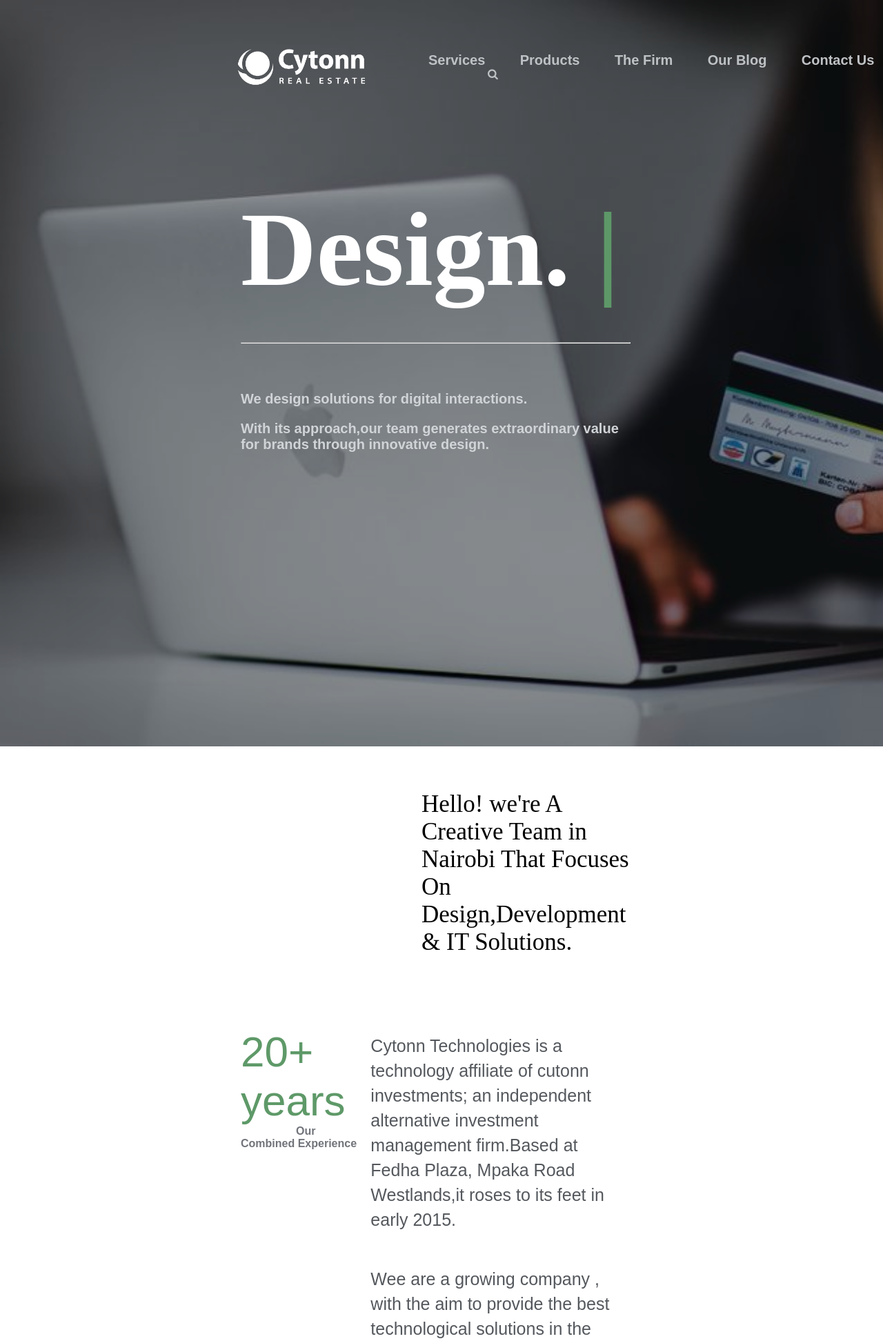
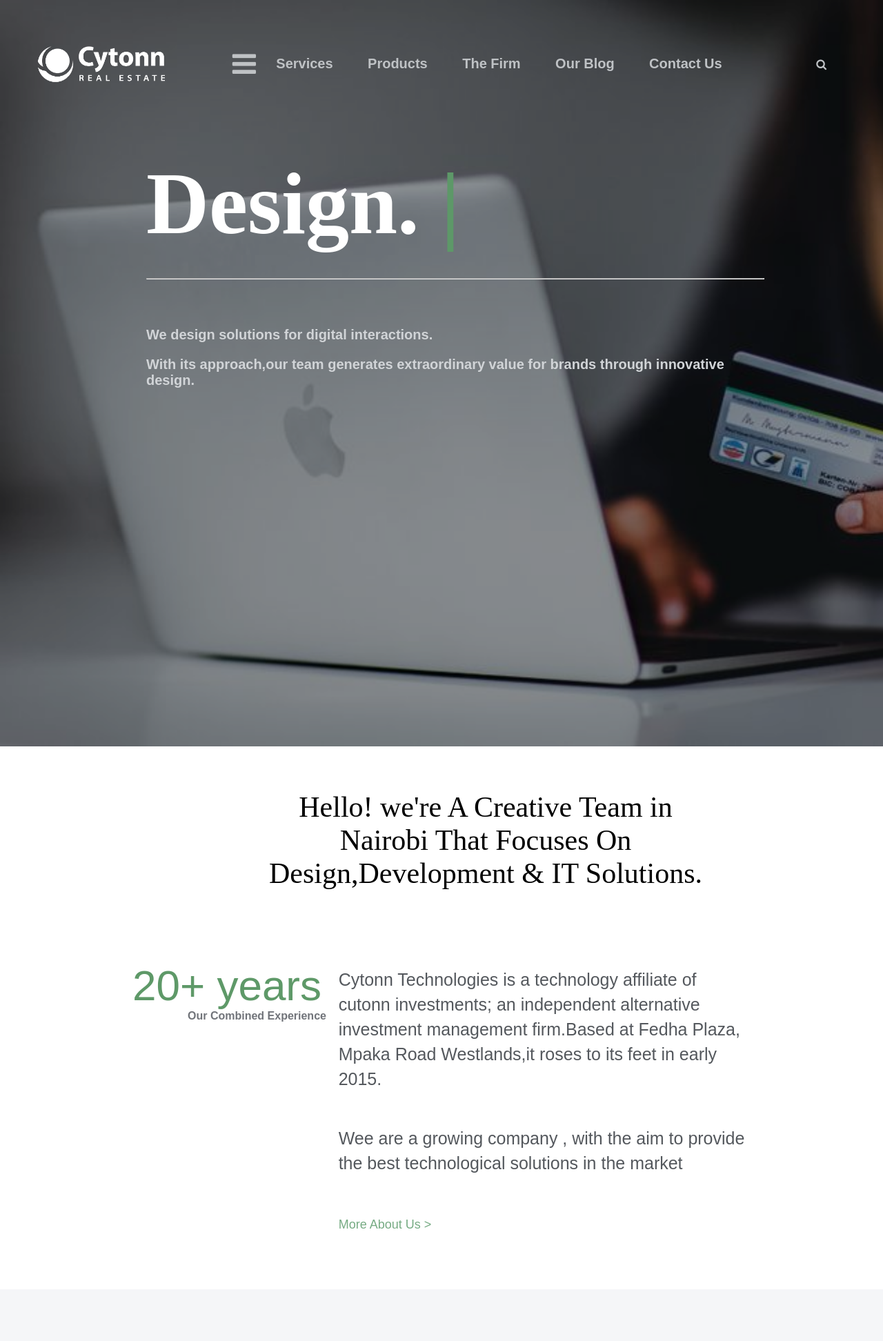
Before and after one commit to mukotso/styling-challenge-2, a PHP site: page / in a window 1280 px wide; the page is wider, and only the part inside the window is pictured. Shown: the top 1944 px of that part at 69% size. Run offline with PHP 8.4, Linux system fonts and the light colour scheme.

Commit message:
second last version

```diff
--- a/css/style.css
+++ b/css/style.css
@@ -9,6 +9,7 @@
   align-items: center;
   justify-content: space-between; }
   header .logo a {
+    margin-left: 40%;
     display: none; }
 
 header .show {
@@ -50,6 +51,12 @@
     padding-right: 20px;
     margin: 0px; } }
 
+@media only screen and (min-width: 781px) and (max-width: 1400px) {
+  main, #header {
+    padding-left: 20px;
+    padding-right: 20px;
+    margin: 0px; } }
+
 ul > li > i {
   font-size: 50px;
   font-weight: bolder; }
@@ -57,18 +64,29 @@
 #header {
   background-image: linear-gradient(rgba(0, 0, 0, 0.4), rgba(0, 0, 0, 0.4)), url(../images/bg2.jpeg);
   background-size: cover;
-  height: 87vh; }
-  @media only screen and (min-width: 280px) and (max-width: 780px) {
-    #header {
-      width: 100%;
-      height: 100vh; } }
+  height: 87vh;
+  width: 100%; }
 
 .design {
-  margin-top: 142px;
-  color: white;
-  font-size: 76px;
-  font-family: Serif;
-  margin-bottom: -55px; }
+  font-family: Serif; }
+  .design p {
+    margin-block-end: 0px;
+    margin-top: 11%;
+    margin-bottom: 4%;
+    color: white;
+    font-size: 126px;
+    font-weight: bold;
+    word-break: break-word; }
+    @media only screen and (min-width: 581px) and (max-width: 780px) {
+      .design p {
+        margin-top: 15%;
+        margin-bottom: 17%;
+        font-size: 86px; } }
+    @media only screen and (min-width: 280px) and (max-width: 580px) {
+      .design p {
+        margin-top: 15%;
+        margin-bottom: 7%;
+        font-size: 66px; } }
   .design span {
     color: #5d9868; }
   @media only screen and (min-width: 280px) and (max-width: 780px) {
@@ -86,8 +104,8 @@
       width: 100%; } }
 
 .container {
-  margin-left: 349px;
-  margin-right: 366px; }
+  margin-left: 15%;
+  margin-right: 15%; }
   @media only screen and (min-width: 781px) and (max-width: 999px) {
     .container {
       margin-left: 5px;
@@ -99,19 +117,17 @@
 
 #hello {
   margin-top: 5%;
-  font-size: 35px;
-  margin-left: 611px;
+  font-size: 42px;
+  margin-left: 30%;
+  margin-right: 20%;
   margin-bottom: 87px;
   font-family: Serif;
-  align-self: center;
-  word-break: break-word; }
+  text-align: center;
+  font-weight: lighter; }
   @media only screen and (min-width: 280px) and (max-width: 780px) {
     #hello {
-      width: 100%;
-      margin-top: 20%;
-      font-size: 32px;
-      margin-left: 11px;
-      margin-bottom: 7px; } }
+      margin-left: 20%;
+      margin-right: 10%; } }
   #hello span {
     margin-left: 102px; }
 
--- a/index.html
+++ b/index.html
@@ -10,25 +10,6 @@
 <body>
 <div id="header" >
 
-<!--    <nav class="navbar">-->
-        <!-- LOGO -->
-        <!--        <div id="logo-wrapper">-->
-        <!--            <div class="logo"><img src="./images/logo.png" alt=" cytonn Logo" height="65px" width="195px">-->
-        <!--            </div>-->
-
-        <!--        </div>-->
-
-        <!--        &lt;!&ndash; NAVIGATION MENU &ndash;&gt;-->
-        <!--        <ul class="nav-links">-->
-        <!--            <div class="menu">-->
-        <!--                <li>Services</li>-->
-        <!--                <li>Products</li>-->
-        <!--                <li>The Firm</li>-->
-        <!--                <li>Our Blog</li>-->
-        <!--                <li>Contact Us</li>-->
-        <!--                <li><i class="fa fa-search"></i></li>-->
-        <!--            </div>-->
-        <!--        </ul>-->
         <header>
             <nav class="navbar">
                 <div class="logo">
@@ -48,9 +29,8 @@
 
 
         <div class="container">
-            <div class="header">
                 <div class="design">
-                    <h1>Design. <span>|</span></h1>
+                    <p>Design. <span>|</span></p>
                 </div>
                 <hr>
                 <div class="introduction">
@@ -58,13 +38,13 @@
                     <p>With its approach,our team generates extraordinary value for brands through innovative
                         design.</p>
                 </div>
-            </div>
+
 
 </div>
 </div>
-        <main>
+<!--        <main>-->
 
-                <p id="hello"class="container">Hello! we're A Creative Team in Nairobi That Focuses On Design,Development & IT Solutions.</p>
+                <p id="hello" class="container">Hello! we're A Creative Team in Nairobi That Focuses On Design,Development & IT Solutions.</p>
 
 
 
@@ -94,7 +74,7 @@
         <h2 id="expertiseHeading">OUR EXPERTISE THIS IS WHAT WE LOVE TO DO</h2>
         <div id="expertise">
             <div class="card">
-                <i class="fa fa-address-book"></i>
+                <div class="icon"><i class="fa fa-address-book"></i></div>
                 <h2>UX Design</h2>
                 <p>We design solutions for
                     digital interactions .With its
@@ -103,7 +83,7 @@
             </div>
 
             <div class="card">
-                <i class=" fa fa-mobile"></i>
+                <div class="icon"><i class=" fa fa-mobile"></i></div>
                 <h2>Mobile Apps</h2>
                 <p>We design solutions for
                     digital interactions .With its
@@ -112,7 +92,7 @@
             </div>
 
             <div id="bsa" class="card">
-                <i class="fa fa-address-book"></i>
+                <div class="icon"><i class="fa fa-address-book"></i></div>
                 <h2>BSA</h2>
                 <p id="paragraphBsa">We design solutions for
                     digital interactions .With its
@@ -129,7 +109,7 @@
             </div>
 
             <div class="card">
-                <i class="fa fa-address-book"></i>
+                <div class="icon"><i class="fa fa-address-book"></i></div>
                 <h2>IT Management</h2>
                 <p>We design solutions for
                     digital interactions .With its
@@ -138,7 +118,7 @@
             </div>
 
             <div class="card">
-                <i class="fa fa-camera"></i>
+                <div class="icon"><i class="fa fa-camera"></i></div>
                 <h2>Photography</h2>
                 <p>We design solutions for
                     digital interactions .With its
@@ -159,8 +139,10 @@
             <p class="selectedWorkParagraph">The web you need and love
                 tailored to your interest
             </p>
+
+
         </div>
-
+        <p id="scroll" hidden>....</p>
         <div id="mmc">
             <p class="selectedWorkName">MMC AFRICA</p>
             <p class="selectedWorkParagraph">The Best way of Branding
@@ -191,7 +173,7 @@
             <br>
             <p class="share">Share <i class="fa fa-share-alt"></i></p>
         </div>
-
+        <p id="blogScroll" hidden>....</p>
         <div class="card hide">
             <p class="blogHeader">LIFESTYLE</p>
             <p>7 Ways to prevent
--- a/scss/style.scss
+++ b/scss/style.scss
@@ -56,6 +56,8 @@
     justify-content: space-between;
 
     a {
+
+      margin-left: 40%;
       display: none;
     }
   }
@@ -118,6 +120,12 @@
     padding-right: 20px;
     margin: 0px;
   }
+
+  @media only screen and (min-width: 781px) and (max-width: 1400px) {
+    padding-left: 20px;
+    padding-right: 20px;
+    margin: 0px;
+  }
 }
 
 ul > li > i {
@@ -130,19 +138,34 @@
   background-image: linear-gradient(rgba(0, 0, 0, 0.4), rgba(0, 0, 0, 0.4)), url(../images/bg2.jpeg);
   background-size: cover;
   height: 87vh;
-  @media only screen and (min-width: 280px) and (max-width: 780px) {
-    width: 100%;
-    height: 100vh;
-  }
+  width: 100%;
 
 }
+.design {
 
-.design {
-  margin-top: 142px;
-  color: $default-color;
-  font-size: 76px;
   font-family: Serif;
-  margin-bottom: -55px;
+  p{
+    margin-block-end: 0px;
+    margin-top: 11%;
+    margin-bottom: 4%;
+    color: $default-color;
+    font-size: 126px;
+    font-weight: bold;
+    word-break: break-word;
+    @media only screen and (min-width: 581px) and (max-width: 780px) {
+
+      margin-top: 15%;
+      margin-bottom: 17%;
+      font-size: 86px;
+    }
+
+    @media only screen and (min-width: 280px) and (max-width: 580px) {
+
+      margin-top: 15%;
+      margin-bottom: 7%;
+      font-size: 66px;
+    }
+}
   span{
     color:rgb(93,152,104);
   }
@@ -162,8 +185,8 @@
   }
 }
 .container {
-  margin-left: 349px;
-  margin-right: 366px;
+  margin-left: 15%;
+  margin-right: 15%;
 
   @media only screen and (min-width: 781px) and (max-width: 999px) {
     margin-left: 5px;
@@ -176,18 +199,16 @@
 }
 #hello {
   margin-top: 5%;
-  font-size: 35px;
-  margin-left: 611px;
+  font-size: 42px;
+  margin-left: 30%;
+  margin-right: 20%;
   margin-bottom: 87px;
   font-family: Serif;
-  align-self: center;
-  word-break: break-word;
+  text-align: center;
+  font-weight: lighter;
   @media only screen and (min-width: 280px) and (max-width: 780px) {
-    width: 100%;
-    margin-top: 20%;
-    font-size: 32px;
-    margin-left: 11px;
-    margin-bottom: 7px;
+    margin-left: 20%;
+    margin-right: 10%;
   }
 
   span {
```
Also changed, not shown: other parts of css/style.css (+73 -30 lines), other parts of scss/style.scss (+75 -29 lines).
